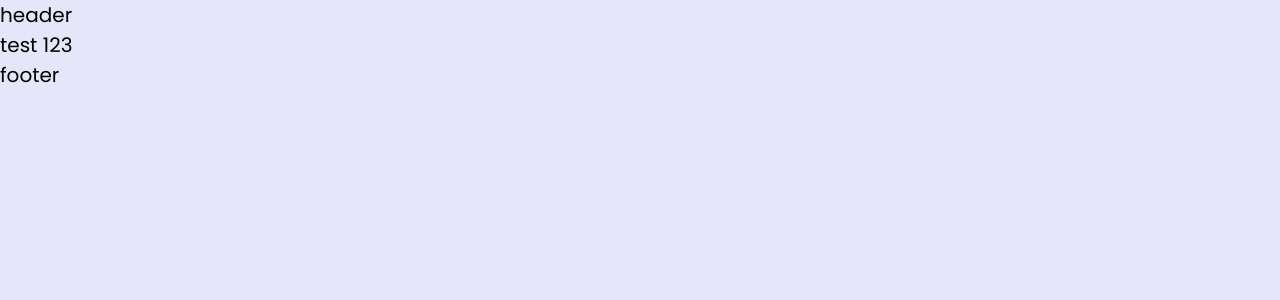
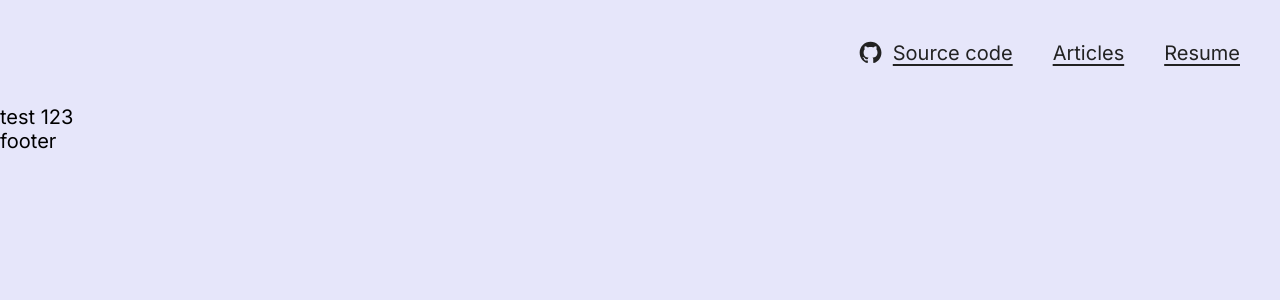
Before and after one commit to josh-b-howson/joshhowson.com, a Next.js app: page / in a window 1280 px wide. Shown: the top 300 px of the page. Built offline with nearby package versions, Linux system fonts and the light colour scheme.

Commit message:
Create header

```diff
--- /dev/null
+++ b/components/Header/Header.module.scss
@@ -0,0 +1,32 @@
+.header {
+  display: flex;
+  align-items: baseline;
+  padding: 4rem;
+
+
+  nav {
+    display: flex;
+    align-items: center;
+    gap: 4rem;
+    justify-content: flex-end;
+    margin-inline-start: auto;
+  }
+
+  .title {
+    font-size: 2rem;
+    font-weight: 600;
+  }
+  :global {
+    a {
+      display: flex;
+      align-items: center;
+      gap: 1rem;
+
+      svg {
+        height: 1.25em;
+        width: 1.25em;
+        fill: currentColor;
+      }
+    }
+  }
+}
--- /dev/null
+++ b/components/Header/Header.tsx
@@ -0,0 +1,18 @@
+import Link from 'next/link'
+import Image from 'next/image'
+import styles from './Header.module.scss'
+
+const Header = () => {
+  return <header
+    className={styles.header}>
+    <nav>
+      <Link href="#"><a><SVGGithubLogo />Source code</a></Link>
+      <Link href="#">Articles</Link>
+      <Link href="#">Resume</Link>
+    </nav>
+  </header>
+}
+
+const SVGGithubLogo = () => <svg viewBox="0 0 256 256" width="256" height="256" fill="none" xmlns="http://www.w3.org/2000/svg"><path fillRule="evenodd" clipRule="evenodd" d="M128.5 19C66.93 19 17 68.8 17 130.25c0 49.15 31.95 90.85 76.25 105.56 5.57 1.03 7.62-2.41 7.62-5.35 0-2.66-.1-11.42-.15-20.72-31.02 6.73-37.57-13.12-37.57-13.12-5.07-12.86-12.38-16.28-12.38-16.28-10.11-6.9.77-6.76.77-6.76 11.2.78 17.09 11.46 17.09 11.46 9.94 17.01 26.08 12.1 32.44 9.25 1-7.19 3.9-12.1 7.08-14.88-24.76-2.8-50.8-12.35-50.8-54.97 0-12.15 4.36-22.07 11.5-29.86-1.17-2.8-4.98-14.12 1.07-29.45 0 0 9.36-2.99 30.67 11.4 8.9-2.46 18.44-3.7 27.91-3.74 9.48.05 19.02 1.28 27.93 3.75 21.28-14.4 30.63-11.4 30.63-11.4 6.07 15.32 2.26 26.63 1.1 29.44 7.15 7.79 11.47 17.71 11.47 29.86 0 42.72-26.08 52.13-50.9 54.89 3.99 3.45 7.55 10.22 7.55 20.6 0 14.88-.13 26.86-.13 30.53 0 2.96 2.01 6.43 7.66 5.33C208.1 221.07 240 179.4 240 130.25 240 68.8 190.08 19 128.5 19Z" /></svg>
+
+export default Header
--- a/components/Layout/Layout.tsx
+++ b/components/Layout/Layout.tsx
@@ -1,6 +1,7 @@
 import styles from './Layout.module.scss'
 import { ReactNode } from 'react'
 import Head from 'next/head'
+import Header from '../Header/Header'
 
 interface Props {
   children?: ReactNode,
@@ -17,11 +18,8 @@ const Layout = ({
       <Head>
         <title>{title}</title>
         <meta name="description" content="Meta description" />
-        <link rel="icon" href="/favicon.ico" />
       </Head>
-      <header>
-        header
-      </header>
+      <Header />
       <main>
         {children}
       </main>
--- a/components/index.tsx
+++ b/components/index.tsx
@@ -1 +1,2 @@
 export { default as Layout } from './Layout/Layout'
+export { default as Header } from './Header/Header'
--- a/pages/_app.tsx
+++ b/pages/_app.tsx
@@ -1,4 +1,4 @@
-import '../styles/globals.css'
+import '../styles/globals.scss'
 import type { AppProps } from 'next/app'
 
 function MyApp({ Component, pageProps }: AppProps) {
--- a/pages/_document.js
+++ b/pages/_document.js
@@ -5,8 +5,8 @@ export default function Document() {
     <Html>
       <Head>
         <link rel="preconnect" href="https://fonts.googleapis.com" />
-        <link rel="preconnect" href="https://fonts.gstatic.com" crossOrigin="" />
-        <link href="https://fonts.googleapis.com/css2?family=Poppins&display=swap" rel="stylesheet" />
+        <link rel="preconnect" href="https://fonts.gstatic.com" crossorigin />
+        <link href="https://fonts.googleapis.com/css2?family=Inter:wght@400;600&display=swap" rel="stylesheet" />
       </Head>
       <body>
         <Main />
--- a/styles/globals.css
+++ /dev/null
@@ -1,15 +0,0 @@
-*,
-*::before,
-*::after {
-  box-sizing: border-box;
-}
-
-:root {
-  font-size: 62.5%;
-}
-
-body {
-  font-size: 2rem;
-  margin: 0;
-  font-family: Poppins, sans-serif;
-}
--- /dev/null
+++ b/styles/globals.scss
@@ -0,0 +1,29 @@
+*,
+*::before,
+*::after {
+  box-sizing: border-box;
+}
+
+:root {
+  font-size: 62.5%;
+}
+
+body {
+  font-size: 2rem;
+  margin: 0;
+  font-family: 'Inter', sans-serif;
+}
+
+/* Override browser styles but keep low specificity */
+:where(:link, :visited) {
+  color: #222;
+  text-underline-offset: .2em;
+
+  &:hover {
+    color: #444;
+  }
+
+  &:active {
+    color: #000;
+  }
+}
```
